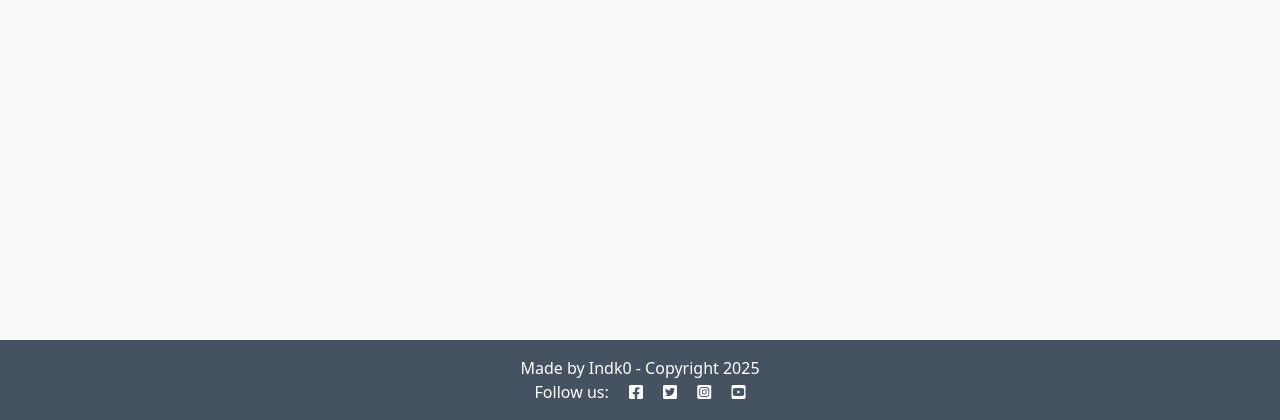
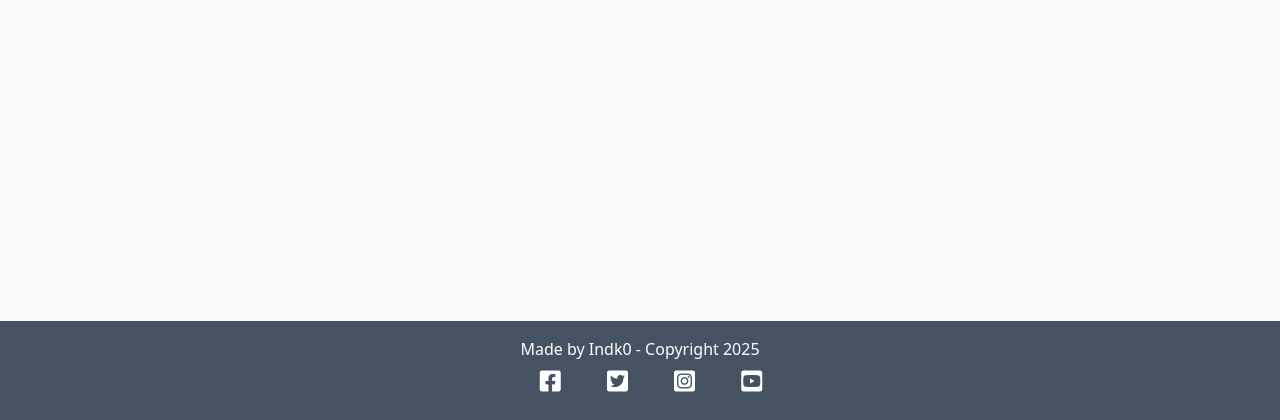
Before and after one commit to Indk0/FinMeBlog, a Django app: page / in a window 1280 px wide. Shown: the part 380-800 px from the top of the page. Run offline with Django 5.2, Linux system fonts and the light colour scheme; data that the repository does not hold is empty.

Commit message:
Fix footer content features, spacing and links

```diff
--- a/fin_blog/templates/base.html
+++ b/fin_blog/templates/base.html
@@ -66,10 +66,15 @@
             {% block copyright %}
             Made by Indk0 - Copyright 2025
             {% endblock copyright %}</p>
-        <p class="m-0 text-center text-white">Follow us: <i class="fab fa-facebook-square ms-3"></i>
-            <i class="fab fa-twitter-square ms-3"></i>
-            <i class="fab fa-instagram-square ms-3"></i>
-            <i class="fab fa-youtube-square ms-3"></i>
+        <p class="m-2 text-center">
+            <a href="https://www.facebook.com" target="_blank" class="ms-3">
+            <i class="fab fa-facebook-square ms-3"></i></a>
+            <a href="https://x.com" target="_blank" class="ms-3">
+            <i class="fab fa-twitter-square ms-3"></i></a>
+            <a href="https://www.instagram.com" target="_blank" class="ms-3">
+            <i class="fab fa-instagram-square ms-3"></i></a>
+            <a href="https://www.youtube.com" target="_blank" class="ms-3">
+            <i class="fab fa-youtube-square ms-3"></i></a>
         </p>
     </footer>
 
--- a/static/css/style.css
+++ b/static/css/style.css
@@ -160,3 +160,34 @@ body {
 .approval {
     color: rgb(222, 146, 168);
 }
+
+/* Footer Icon Styles */
+
+.footer {
+    display: flex;
+    flex-direction: column;
+    align-items: center; /* Horizontally centres the content */
+    justify-content: center; /* Vertically centres the content */
+    text-align: center;
+}
+
+.footer p {
+    margin: 0;
+    margin-bottom: 10px; /* Adds space below the text */
+}
+
+.footer a {
+    margin: 0 10px;
+    color: white;
+    text-decoration: none;
+}
+
+.footer i {
+    font-size: 1.5rem; /* Sets consistent icon size */
+    transition: transform 0.2s ease-in-out, color 0.2s ease-in-out; /* Adds hover effect */
+}
+
+.footer a:hover i {
+    color: #E84610; /* Changes color on hover */
+    transform: scale(1.1); /* Slightly enlarges icon on hover */
+}
```
